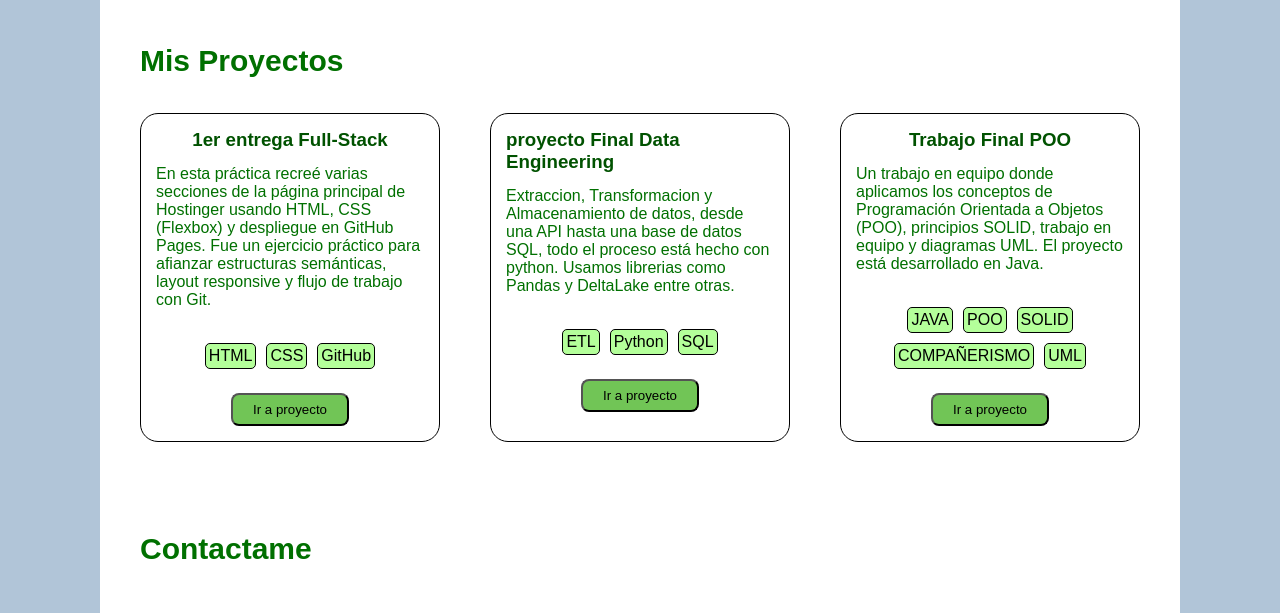
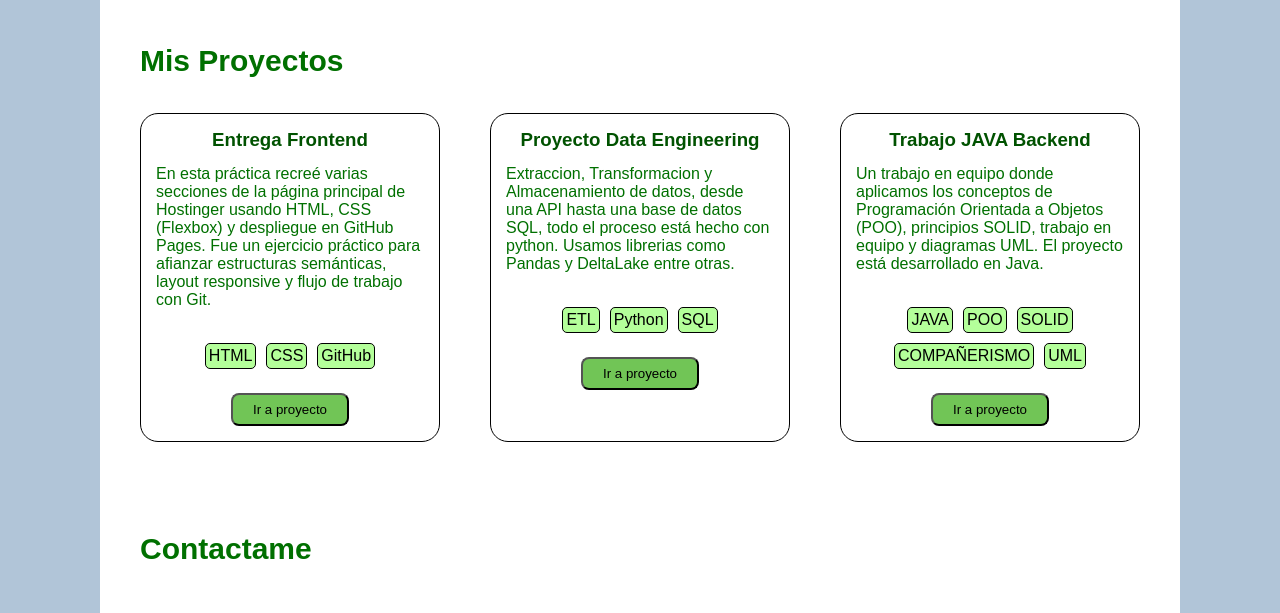
Before and after one commit to JulianDerudi/Portafolio, a plain HTML site: page index.html in a window 1280 px wide. Shown: the part 1040-1653 px from the top of the page. Drawn offline with Linux system fonts and the light colour scheme.

Commit message:
correccion de titulos de proyectos

```diff
--- a/index.html
+++ b/index.html
@@ -52,7 +52,7 @@
             <h2>Mis Proyectos</h2>
             <div class="Section_Proyectos-contenedor">
                 <div class="Section_Proyectos-proyecto">
-                    <h3>1er entrega Full-Stack</h3>
+                    <h3>Entrega Frontend</h3>
                     <p>
                         En esta práctica recreé varias secciones de la
                         página principal de Hostinger usando HTML, CSS (Flexbox)
@@ -68,7 +68,7 @@
                     <a href="pages/tp1-curso/index.html"><button>Ir a proyecto</button></a>
                 </div>
                 <div class="Section_Proyectos-proyecto">
-                    <h3>proyecto Final Data Engineering</h3>
+                    <h3>Proyecto Data Engineering</h3>
                     <p>
                         Extraccion, Transformacion y Almacenamiento
                         de datos, desde una API hasta una base de datos SQL, todo
@@ -83,7 +83,7 @@
                     <a href="https://github.com/JulianDerudi/Proyecto-Final"><button>Ir a proyecto</button></a>
                 </div>
                 <div class="Section_Proyectos-proyecto">
-                    <h3>Trabajo Final POO</h3>
+                    <h3>Trabajo JAVA Backend</h3>
                     <p>
                         Un trabajo en equipo donde aplicamos los conceptos de
                         Programación Orientada a Objetos (POO), principios SOLID,
```
